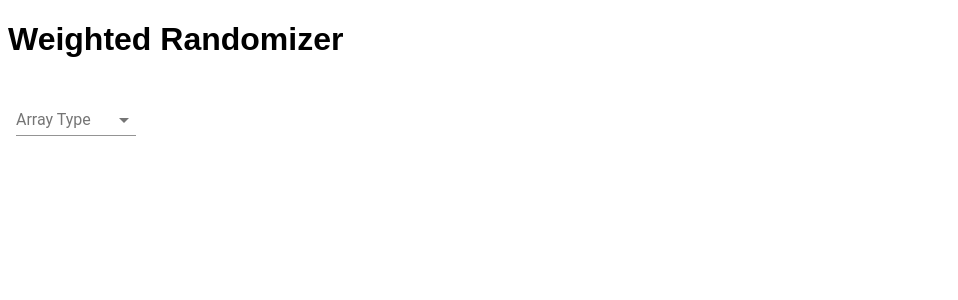
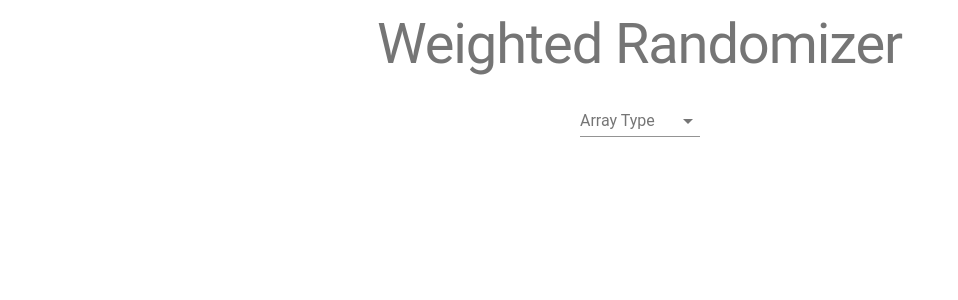
Before and after one commit to icantbelieveitsnotrandom/front-end-demo, a React (Create React App) app: page / in a window 1280 px wide. Shown: the top 300 px of the page, without its empty margins (0-958 px from the left). Built offline with nearby package versions, Linux system fonts and the light colour scheme.

Commit message:
centered and reworked front end styling

```diff
--- a/src/components/dashboard/Dashboard.js
+++ b/src/components/dashboard/Dashboard.js
@@ -9,11 +9,18 @@ import Button from '@material-ui/core/Button';
 import TextField from '@material-ui/core/TextField';
 import Card from '@material-ui/core/Card';
 import Typography from '@material-ui/core/Typography';
+import Grid from '@material-ui/core/Grid'
 
 import randomize from '@icantbelieveitsnotrandom/weighted-randomizer';
 
 const styles = theme => ({
   root: {
+    flexGrow: 1,
+    width: '100%',
+    // alignItems: 'center',
+    // justifyContent: 'center',
+  },
+  form: {
     display: 'flex',
     flexWrap: 'wrap',
   },
@@ -32,8 +39,8 @@ const styles = theme => ({
     marginLeft: 20,
     float: 'left',
   },
-  multiline: {
-    marginLeft: 10,
+  textField: {
+    marginLeft: 20,
   },
   multiArrayDiv: {
     width: 230
@@ -45,6 +52,11 @@ const styles = theme => ({
     marginTop: 20,
     marginLeft: 10,
     height: 20,
+  },
+  radius: {
+    borderRadius: 25,
+  },
+  title: {
   }
 });
 
@@ -173,10 +185,16 @@ class Dashboard extends Component {
   render() {
     const { classes } = this.props;
     return (
-      <Fragment>
-        <h1>Weighted Randomizer</h1>
+      <Grid
+      container
+      spacing={0}
+      direction="column"
+      alignItems="center"
+      justify="center"
+      className={classes.root}>
+        <Grid item><Typography variant='display3' className={classes.title}>Weighted Randomizer</Typography></Grid>
 
-        <form className={classes.root}>
+        <form className={classes.form}>
           <FormControl className={classes.formControl}>
             <InputLabel>Array Type</InputLabel>
             <Select
@@ -202,8 +220,9 @@ class Dashboard extends Component {
             <Fragment>
 
               <TextField
-                className={classes.multiline}
+                className={classes.textField}
                 name="singleArray"
+                placeholder="Array Content"
                 label="Array Content"
                 multiline
                 rowsMax="4"
@@ -211,12 +230,12 @@ class Dashboard extends Component {
                 onChange={this.handleChange}
                 margin="normal"
                 helperText="enter an element, and then hit enter"
-                variant="filled"
+                variant="outlined"
                 error={this.state.errors.singleArray}
               />
 
               <TextField
-                className={classes.multiline}
+                className={classes.textField}
                 name="singleIndex"
                 label="Index"
                 multiline
@@ -225,13 +244,13 @@ class Dashboard extends Component {
                 onChange={this.handleChange}
                 margin="normal"
                 helperText="a: [<start Index>, <end Index>]"
-                variant="filled"
+                variant="outlined"
                 placeholder="a: [0,4]"
                 error={this.state.errors.singleIndex}
               />
 
               <TextField
-                className={classes.multiline}
+                className={classes.textField}
                 name="singleResults"
                 label="singleResults"
                 multiline
@@ -240,11 +259,10 @@ class Dashboard extends Component {
                 onChange={this.handleChange}
                 margin="normal"
                 helperText="a: <item count>"
-                variant="filled"
+                variant="outlined"
                 placeholder="a: 2"
                 error={this.state.errors.singleResults}
               />
-
             </Fragment>
           }
 
@@ -255,7 +273,7 @@ class Dashboard extends Component {
                 {this.state.arrayCount.map(index => {
                   return <TextField
                     key={index}
-                    className={classes.multiline}
+                    className={classes.textField}
                     name={`multiArray${index}`}
                     label="Array Content"
                     multiline
@@ -264,15 +282,18 @@ class Dashboard extends Component {
                     onChange={this.handleChange}
                     margin="normal"
                     helperText="enter an element, and then hit enter"
-                    variant="filled"
+                    variant="outlined"
                     placeholder="dogs"
                   />
                 })}
                 {this.state.arrayType === 'multi' && <Button onClick={this.addArray} variant='contained' size='small' color="primary" className={classes.button}>Add Array</Button>}
+                {this.state.arrayType === 'multi' && <Button onClick={this.multiSubmit} size='small' variant="contained" color="primary">
+          Submit
+      </Button>}
               </div>
 
               <TextField
-                className={classes.multiline}
+                className={classes.textField}
                 name="multiResults"
                 label="multiResults"
                 multiline
@@ -281,7 +302,7 @@ class Dashboard extends Component {
                 onChange={this.handleChange}
                 margin="normal"
                 helperText="a: <item count>"
-                variant="filled"
+                variant="outlined"
                 placeholder="a: 2"
               />
             </Fragment>
@@ -295,9 +316,6 @@ class Dashboard extends Component {
           Submit
       </Button>}
 
-        {this.state.arrayType === 'multi' && <Button onClick={this.multiSubmit} size='small' variant="contained" color="primary">
-          Submit
-      </Button>}
 
         <br />
         <br />
@@ -305,7 +323,7 @@ class Dashboard extends Component {
         {/* RESULTS */}
 
         <div>
-          {this.state.arrayType === 'single' && <Card className={classes.card}>
+          {this.state.arrayType === 'single' && <Card className={[classes.card, classes.radius].join(' ')}>
             <Typography color="textSecondary">input</Typography>
             <pre>{`
         import randomize from 'weighted-randomizer';
@@ -392,7 +410,7 @@ class Dashboard extends Component {
             </div>
           </Card>}
         </div>
-      </Fragment>
+      </Grid>
     );
   }
 }
```
